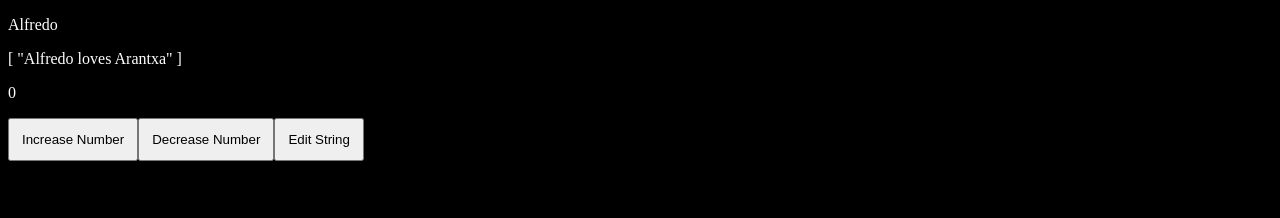
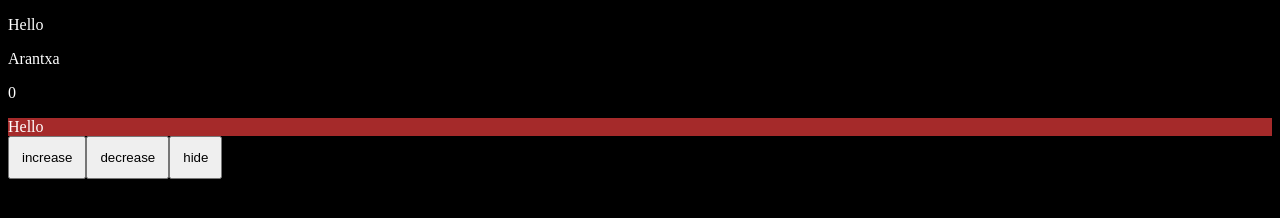
Before and after one commit to AlfredoGvz/Vue-Practice, a plain HTML site: page index.html in a window 1280 px wide. Drawn offline with nearby package versions, Linux system fonts and the light colour scheme.

Commit message:
More vue

```diff
--- a/app.js
+++ b/app.js
@@ -1,9 +1,10 @@
 const app = Vue.createApp({
   data() {
     return {
-      string: "Alfredo",
-      array: ["Alfredo loves Arantxa"],
+      string: "Hello",
+      beautiful: "Arantxa",
       number: 0,
+      toggle: true,
     };
   },
   methods: {
@@ -13,8 +14,8 @@ const app = Vue.createApp({
     decrease() {
       this.number--;
     },
-    changeString(name) {
-      this.string = name;
+    toggleSection() {
+      this.toggle = !this.toggle;
     },
   },
 });
--- a/index.html
+++ b/index.html
@@ -11,11 +11,17 @@
   <body>
     <div class="app">
       <p>{{string}}</p>
-      <p>{{array}}</p>
-      <p>{{number}}</p>
-      <button @click="increase">Increase Number</button
-      ><button @click="decrease">Decrease Number</button
-      ><button @click="changeString('Sarai')">Edit String</button>
+      <p>{{beautiful}}</p>
+      <div v-if="toggle">
+        <p>{{number}}</p>
+      </div>
+      <div style="background-color: brown" v-show="toggle">Hello</div>
+      <button @click="increase">increase</button>
+      <button @click="decrease">decrease</button>
+      <button @click="toggleSection">
+        <span v-if="!toggle">show</span>
+        <span v-else="toggle">hide</span>
+      </button>
     </div>
   </body>
 </html>
```
